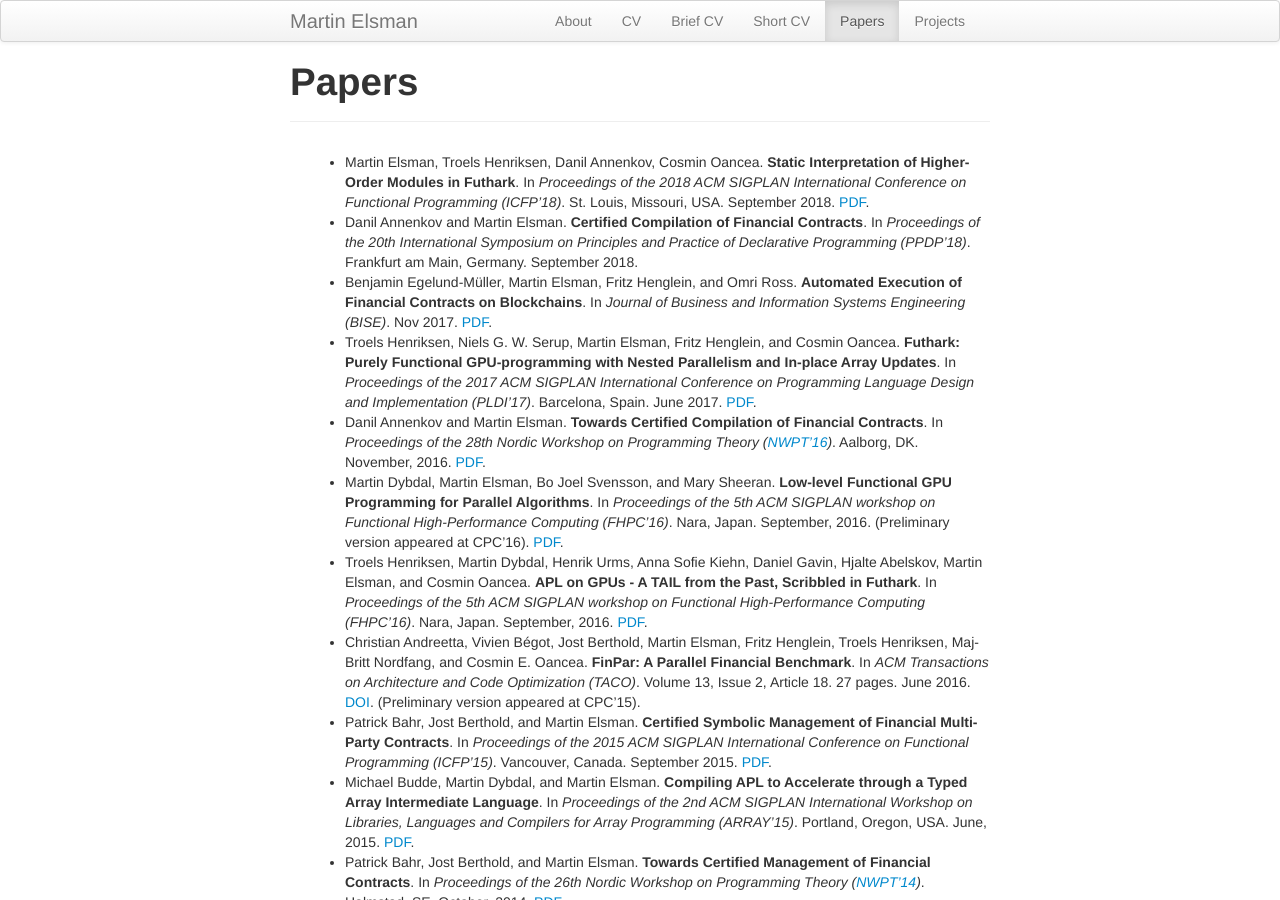
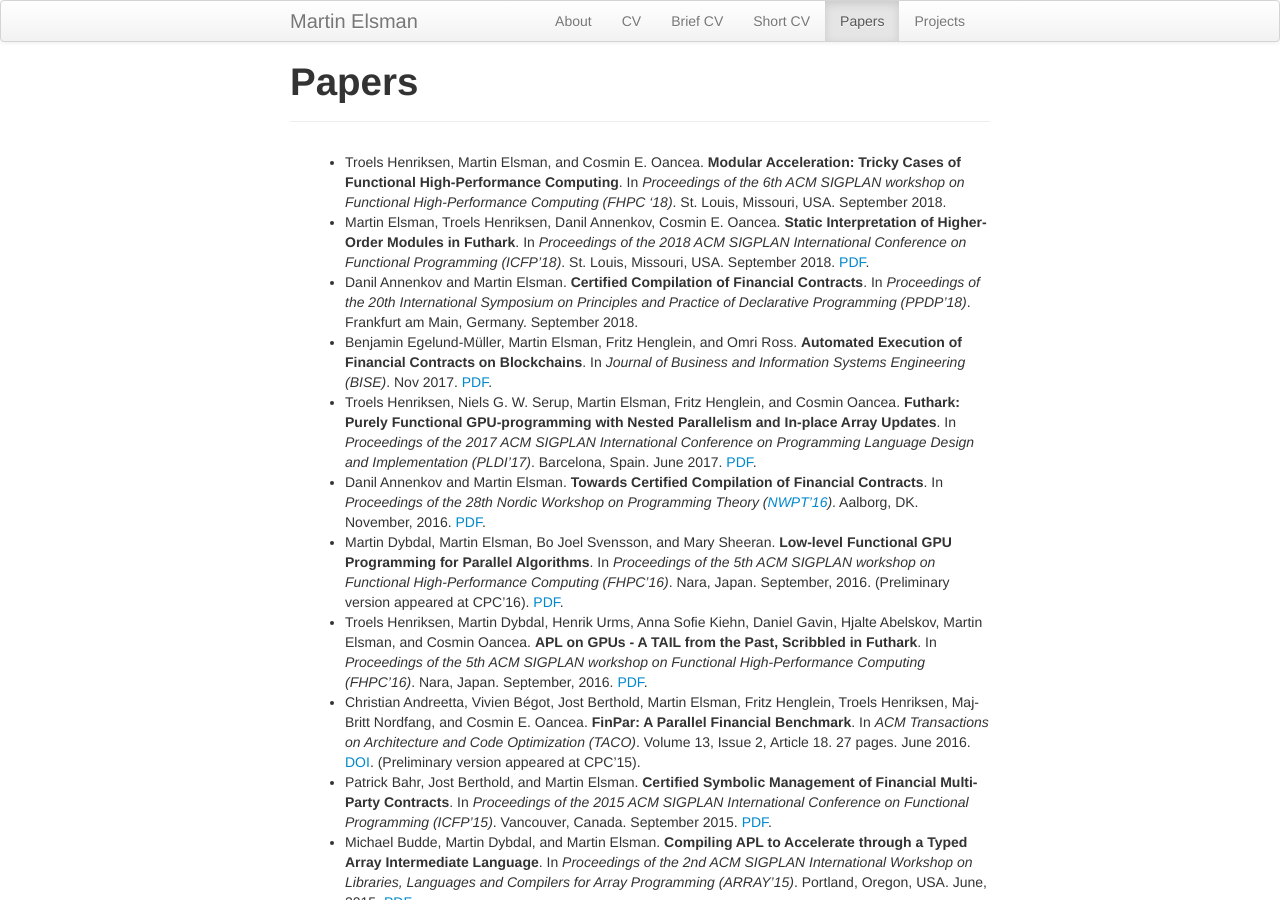
Before and after one commit to melsman/melsman.github.io, a Jekyll site: the page built from papers.md, in a window 1280 px wide and 900 px high. Built offline with Jekyll 4.4.1, drawn with Linux system fonts in a browser that asks for light colours; nearby versions of some CDN libraries.

Commit message:
paper added

```diff
--- a/papers.md
+++ b/papers.md
@@ -6,7 +6,9 @@ group: navigation
 ---
 {% include JB/setup %}
 
-* Martin Elsman, Troels Henriksen, Danil Annenkov, Cosmin Oancea. __Static Interpretation of Higher-Order Modules in Futhark__. In _Proceedings of the 2018 ACM SIGPLAN International Conference on Functional Programming (ICFP'18)_. St. Louis, Missouri, USA. September 2018. [PDF](/pdf/icfp18-futhark-modules.pdf).
+* Troels Henriksen, Martin Elsman, and Cosmin E. Oancea.  __Modular Acceleration: Tricky Cases of Functional High-Performance Computing__.  In _Proceedings of the 6th ACM SIGPLAN workshop on Functional High-Performance Computing (FHPC '18)_. St. Louis, Missouri, USA. September 2018.
+
+* Martin Elsman, Troels Henriksen, Danil Annenkov, Cosmin E. Oancea. __Static Interpretation of Higher-Order Modules in Futhark__. In _Proceedings of the 2018 ACM SIGPLAN International Conference on Functional Programming (ICFP'18)_. St. Louis, Missouri, USA. September 2018. [PDF](/pdf/icfp18-futhark-modules.pdf).
 
 * Danil Annenkov and Martin Elsman. __Certified Compilation of Financial Contracts__. In _Proceedings of the 20th International Symposium on Principles and Practice of Declarative Programming (PPDP'18)_. Frankfurt am Main, Germany. September 2018.
 
```
Also changed, not shown: cv.md (+8 -4 lines), cv_short.md (+1 -1 lines).
